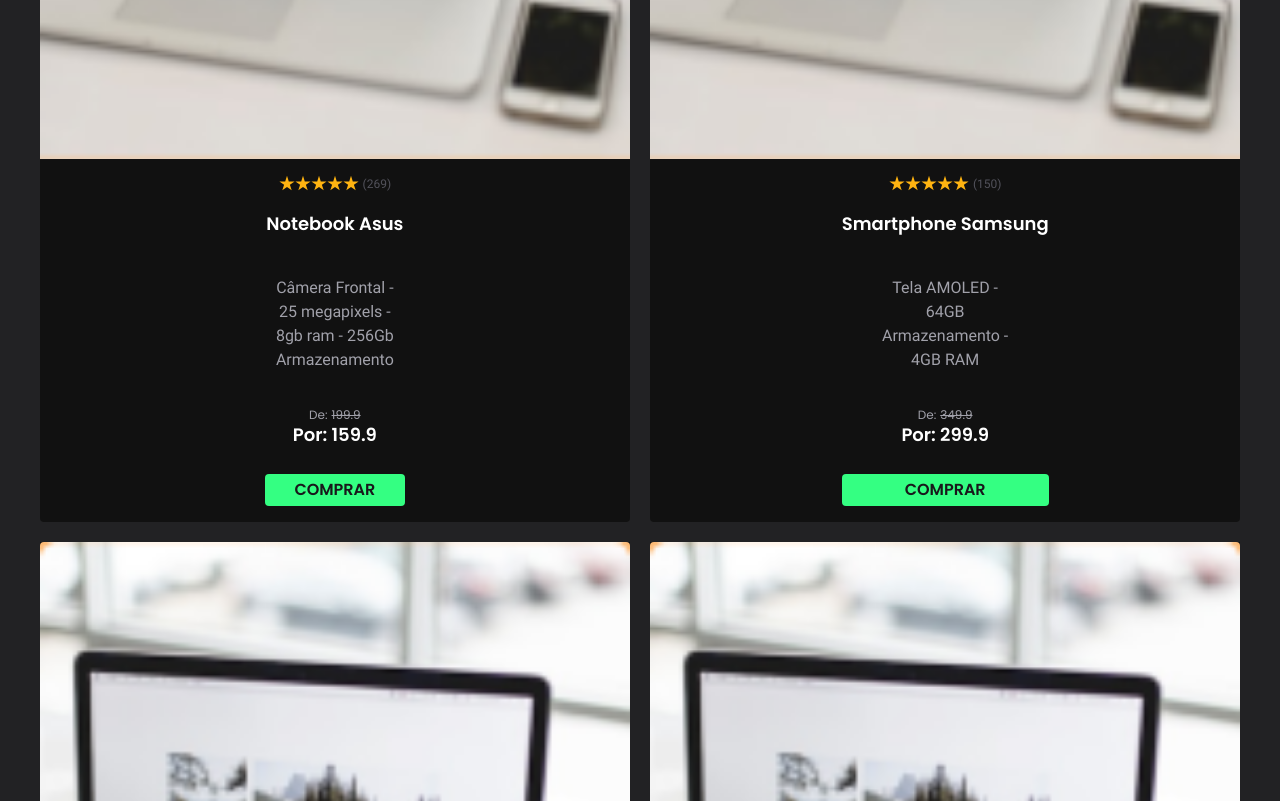
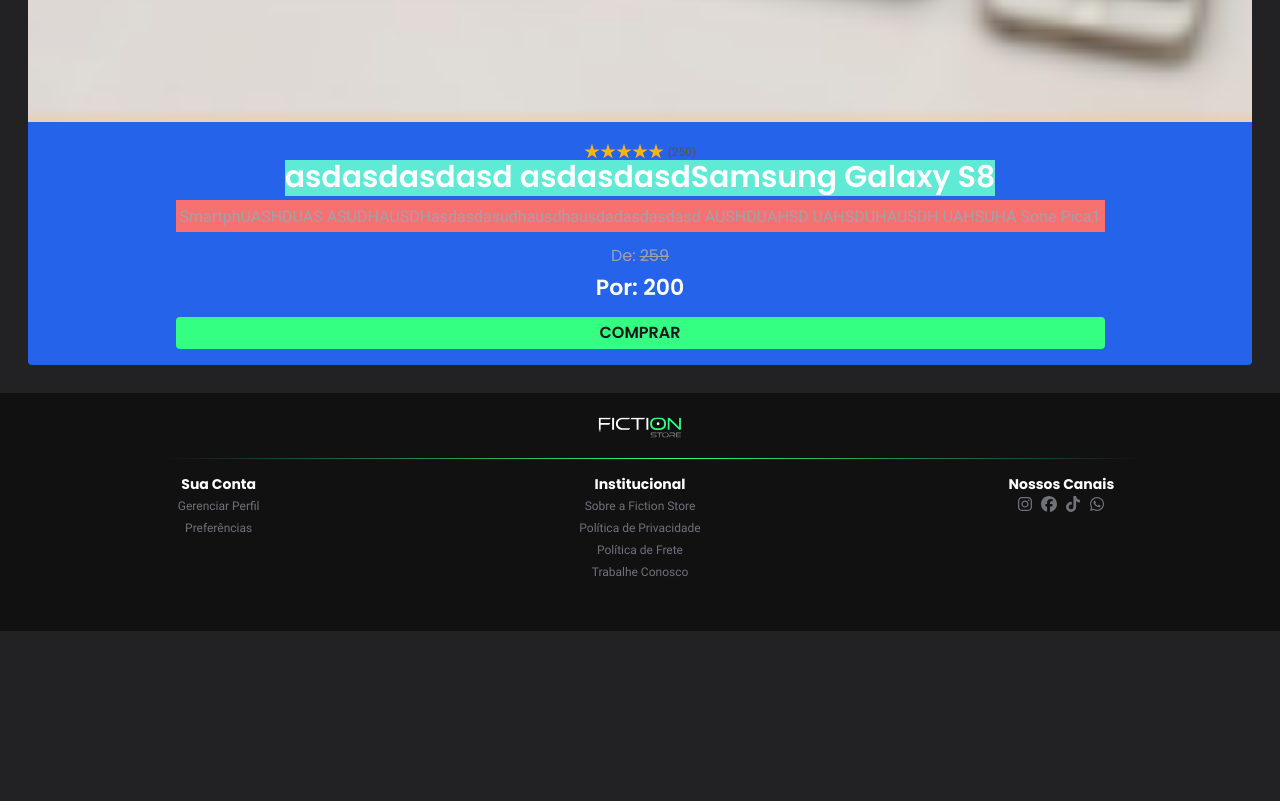
Before and after one commit to jhonicruz/atividade_final_italents, a React (Vite) app: page /produto/1 in a window 1280 px wide. Before the commit this address led to /. Shown: the part 1499-2300 px from the top of the page. After the commit the page ends 2130 px from the top, so only its background shows below. Built offline with nearby package versions, Linux system fonts and the light colour scheme; data requests are answered from the project's data file.

Commit message:
✨ feat:
Add SingleProductPage and fix some bugs Product Component

```diff
--- a/db.json
+++ b/db.json
@@ -2,7 +2,7 @@
   "produtos": [
     {
       "id": 1,
-      "nome": "Notebook Asus",
+      "nome": "Notebook Asus num sei das quantas la udhuashudahsudhasd",
       "descricao": "Câmera Frontal - 25 megapixels - 8gb ram - 256Gb Armazenamento",
       "precoAntes": 199.9,
       "precoDepois": 159.9,
--- a/src/App.jsx
+++ b/src/App.jsx
@@ -7,6 +7,7 @@
 import Footer from './components/footer/Footer';
 import Header from './components/header/Header';
 import Cadastro from './pages/Cadastro';
+import SingleProduct from './pages/SingleProduct';
 
 function App() {
   // const isSmallDevice = useMediaQuery('only screen and (max-width : 768px)');
@@ -26,8 +27,9 @@
           <Routes>
             <Route path="/" element={<Home />} />
             <Route path="teste" element={<h1>Teste</h1>} />
+            <Route path="cadastrar-produtos" element={<Cadastro />} />
+            <Route path="/produto/:id" element={<SingleProduct />} />
             <Route path="*" element={<NotFound />} />
-            <Route path="cadastrar-produtos" element={<Cadastro />} />
           </Routes>
           <Footer />
         </BrowserRouter>
--- a/src/components/header/HeaderNav.jsx
+++ b/src/components/header/HeaderNav.jsx
@@ -11,10 +11,13 @@
       {isDesktop ? (
         <MenuDesktop>
           <li>
-            <Link to="/" content="Produtos" />
+            {/* <Link to="/" content="Produtos" /> */}
+            <Link to="/">Produtos</Link>
           </li>
           <li>
-            <Link to="/teste" content="Cadastrar Produto" />
+            {/* <Link to="/teste" content="Cadastrar Produto" /> */}
+
+            <Link to="/cadastrar-produtos">Cadastrar Produtos</Link>
           </li>
         </MenuDesktop>
       ) : (
--- a/src/components/produtos/produto/ProductContentContainer.jsx
+++ b/src/components/produtos/produto/ProductContentContainer.jsx
@@ -1,12 +1,12 @@
 import React from 'react';
 import { twMerge } from 'tailwind-merge';
 
-export const ProductContentContainer = ({ children, ...props }) => {
+export const ProductContentContainer = ({ children, ...rest }) => {
   return (
     <div
       className={twMerge(
         'flex flex-col gap-4 items-center text-center w-full line-clamp-3',
-        props.className,
+        rest.className,
       )}
     >
       {children}
--- a/src/components/produtos/produto/ProductDescription.jsx
+++ b/src/components/produtos/produto/ProductDescription.jsx
@@ -1,8 +1,14 @@
 import React from 'react';
+import { twMerge } from 'tailwind-merge';
 
-export const ProductDescription = ({ descripton }) => {
+export const ProductDescription = ({ descripton, ...rest }) => {
   return (
-    <p className="h-[120px] max-w-[140px] text-wrap text-zinc-400 flex justify-center text-center p-1 line-clamp-3">
+    <p
+      className={twMerge(
+        'h-[120px] max-w-[140px] text-wrap text-zinc-400 flex justify-center text-center p-1 line-clamp-3',
+        rest.className,
+      )}
+    >
       {descripton}
     </p>
   );
--- a/src/components/produtos/produto/ProductInfos.jsx
+++ b/src/components/produtos/produto/ProductInfos.jsx
@@ -3,7 +3,12 @@
 
 export const ProductInfos = ({ children, ...props }) => {
   return (
-    <div className={twMerge('flex flex-col items-center  gap-4 p-2 rounded-b', props.className)}>
+    <div
+      className={twMerge(
+        'flex flex-col items-center  max-w-full gap-4 p-2 rounded-b',
+        props.className,
+      )}
+    >
       {children}
     </div>
   );
--- a/src/components/produtos/produto/ProductPriceBefore.jsx
+++ b/src/components/produtos/produto/ProductPriceBefore.jsx
@@ -1,8 +1,14 @@
 import React from 'react';
+import { twMerge } from 'tailwind-merge';
 
-export const ProductPriceBefore = ({ priceBefore }) => {
+export const ProductPriceBefore = ({ priceBefore, ...rest }) => {
   return (
-    <p className="font-poppinsRegular text-xs text-zinc-400  w-full flex items-center justify-center gap-1">
+    <p
+      className={twMerge(
+        'font-poppinsRegular text-xs text-zinc-400  w-full flex items-center justify-center gap-1',
+        rest.className,
+      )}
+    >
       De: <span className="line-through">{priceBefore}</span>
     </p>
   );
--- a/src/components/produtos/produto/ProductPriceNow.jsx
+++ b/src/components/produtos/produto/ProductPriceNow.jsx
@@ -1,5 +1,10 @@
 import React from 'react';
+import { twMerge } from 'tailwind-merge';
 
-export const ProductPriceNow = ({ priceNow }) => {
-  return <p className="font-poppinsSemibold text-white text-[18px]">Por: {priceNow}</p>;
+export const ProductPriceNow = ({ priceNow, ...rest }) => {
+  return (
+    <p className={twMerge('font-poppinsSemibold text-white text-[18px]', rest.className)}>
+      Por: {priceNow}
+    </p>
+  );
 };
--- a/src/components/produtos/produto/ProductRating.jsx
+++ b/src/components/produtos/produto/ProductRating.jsx
@@ -2,7 +2,7 @@
 import Star from '../../../assets/star.svg?react';
 export const ProductRating = ({ rate }) => {
   return (
-    <div className="flex items-center justify-center gap-1">
+    <div className="flex items-center justify-center gap-1 h-[30px] pb-1  ">
       <div className="flex">
         <Star className="w-4 h-4" />
         <Star className="w-4 h-4" />
--- a/src/components/produtos/produto/ProductRoot.jsx
+++ b/src/components/produtos/produto/ProductRoot.jsx
@@ -1,8 +1,15 @@
 import React from 'react';
+import { twMerge } from 'tailwind-merge';
 
-export const ProductRoot = ({ children }) => {
+export const ProductRoot = ({ children, ...rest }) => {
   return (
-    <a href="#" className="flex flex-col items-center gap-2 basis-[47%] w-full bg-n2 rounded-b">
+    <a
+      href="#"
+      className={twMerge(
+        'flex flex-col items-center gap-2 basis-[47%] w-full bg-n2 rounded-b grow-0',
+        rest.className,
+      )}
+    >
       {children}
     </a>
   );
--- a/src/components/produtos/produto/ProductTitle.jsx
+++ b/src/components/produtos/produto/ProductTitle.jsx
@@ -1,8 +1,14 @@
 import React from 'react';
+import { twMerge } from 'tailwind-merge';
 
-export const ProductTitle = ({ title }) => {
+export const ProductTitle = ({ title, ...rest }) => {
   return (
-    <h4 className="font-poppinsSemibold text-[18px] -mt-3 text-white h-[60px] leading-none text-center flex items-center">
+    <h4
+      className={twMerge(
+        'font-poppinsSemibold text-[18px] -mt-3 max-w-full text-white max-h-[70px] leading-none text-center flex items-center line-clamp-2 bg-teal-300',
+        rest.className,
+      )}
+    >
       {title}
     </h4>
   );
--- /dev/null
+++ b/src/pages/SingleProduct.jsx
@@ -0,0 +1,28 @@
+import React from 'react';
+import { Product } from '../components/produtos/produto';
+
+const SingleProduct = () => {
+  return (
+    <div className="p-7 pt-[100px] h-full w-full flex justify-center items-center">
+      <Product.Root className="basis-full  bg-blue-600 h-auto">
+        <Product.Image src="https://images.unsplash.com/photo-1612838320302-4b3b3b3b3b3b" />
+        <Product.Infos className="gap-1 h-auto">
+          <Product.Rating rate="250" />
+          <Product.Title
+            title=" asdasdasdasd asdasdasdSamsung Galaxy S8"
+            className="text-3xl h-auto bg-teal-300"
+          />
+          <Product.Description
+            descripton="SmartphUASHDUAS ASUDHAUSDHasdasdasudhausdhausdadasdasdasd AUSHDUAHSD UAHSDUHAUSDH UAHSUHA Sone Pica1"
+            className="max-w-full bg-red-400 h-auto"
+          />
+          <Product.PriceBefore priceBefore="259" className="text-[16px] pt-2" />
+          <Product.PriceNow priceNow="200" className="text-[22px]" />
+          <Product.Button />
+        </Product.Infos>
+      </Product.Root>
+    </div>
+  );
+};
+
+export default SingleProduct;
```
